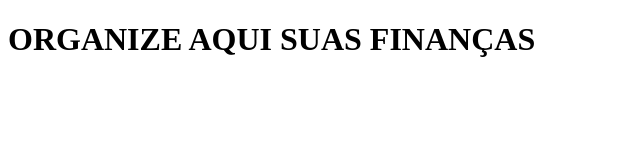
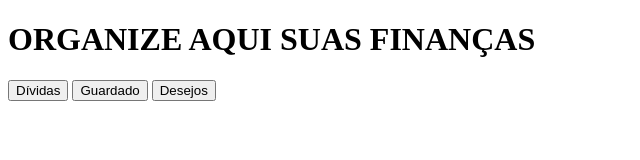
Before and after one commit to BrunoRafael14/Organiza-o-Financeira, a plain HTML site: page index.html in a window 1280 px wide. Shown: the whole page, without its empty margins (0-640 px from the left). Drawn offline with Linux system fonts and the light colour scheme.

Commit message:
adicionando botões das páginas

```diff
--- a/index.html
+++ b/index.html
@@ -8,5 +8,10 @@
 </head>
 <body>
     <div class="titulo"><h1>ORGANIZE AQUI SUAS FINANÇAS</h1></div>
+    <div class="paginas">
+        <a href="paginas/dividas.html"><button class="botaoPag">Dívidas</button></a>
+        <a href="paginas/guardado.html"><button class="botaoPag">Guardado</button></a>
+        <a href="paginas/desejos.html"><button class="botaoPag">Desejos</button></a>
+    </div>
 </body>
 </html>
```
